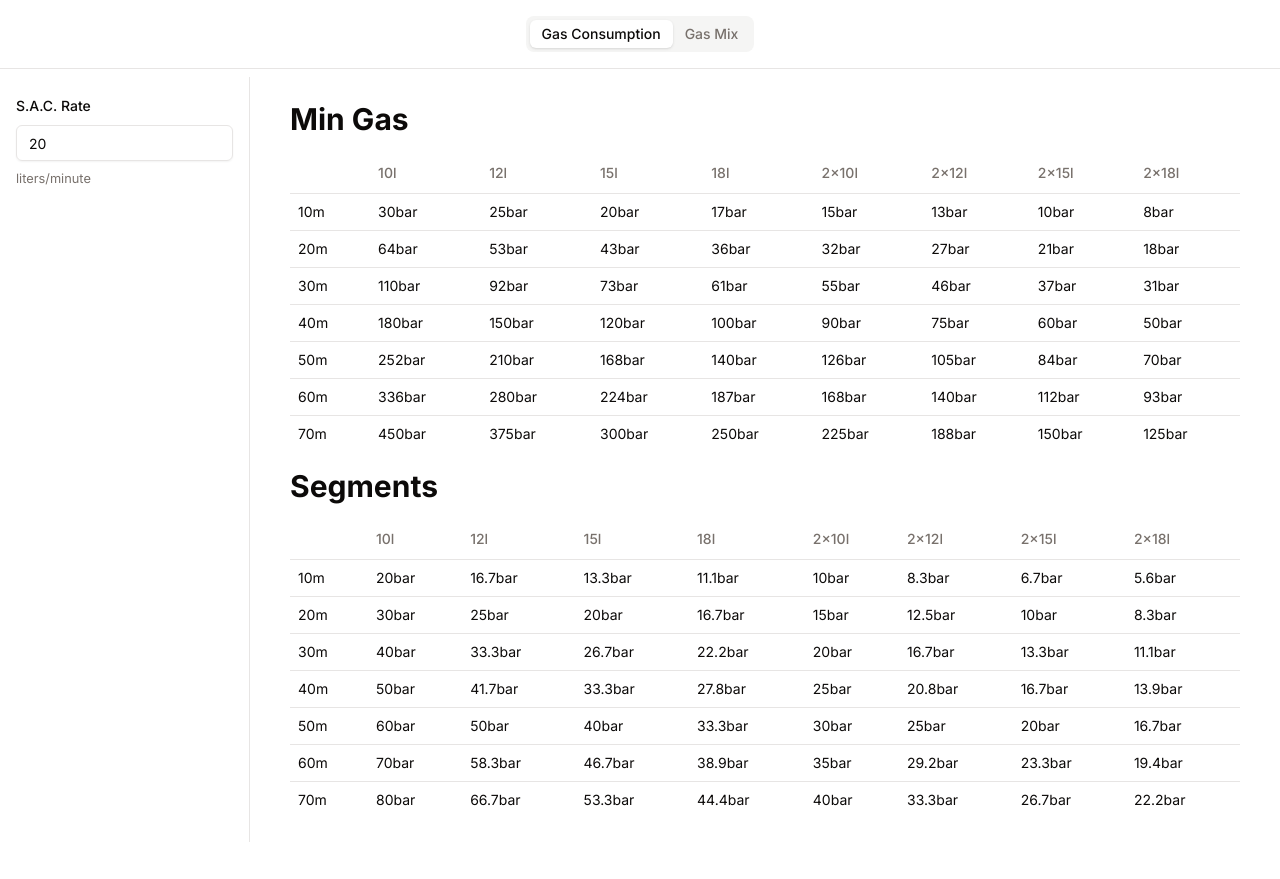
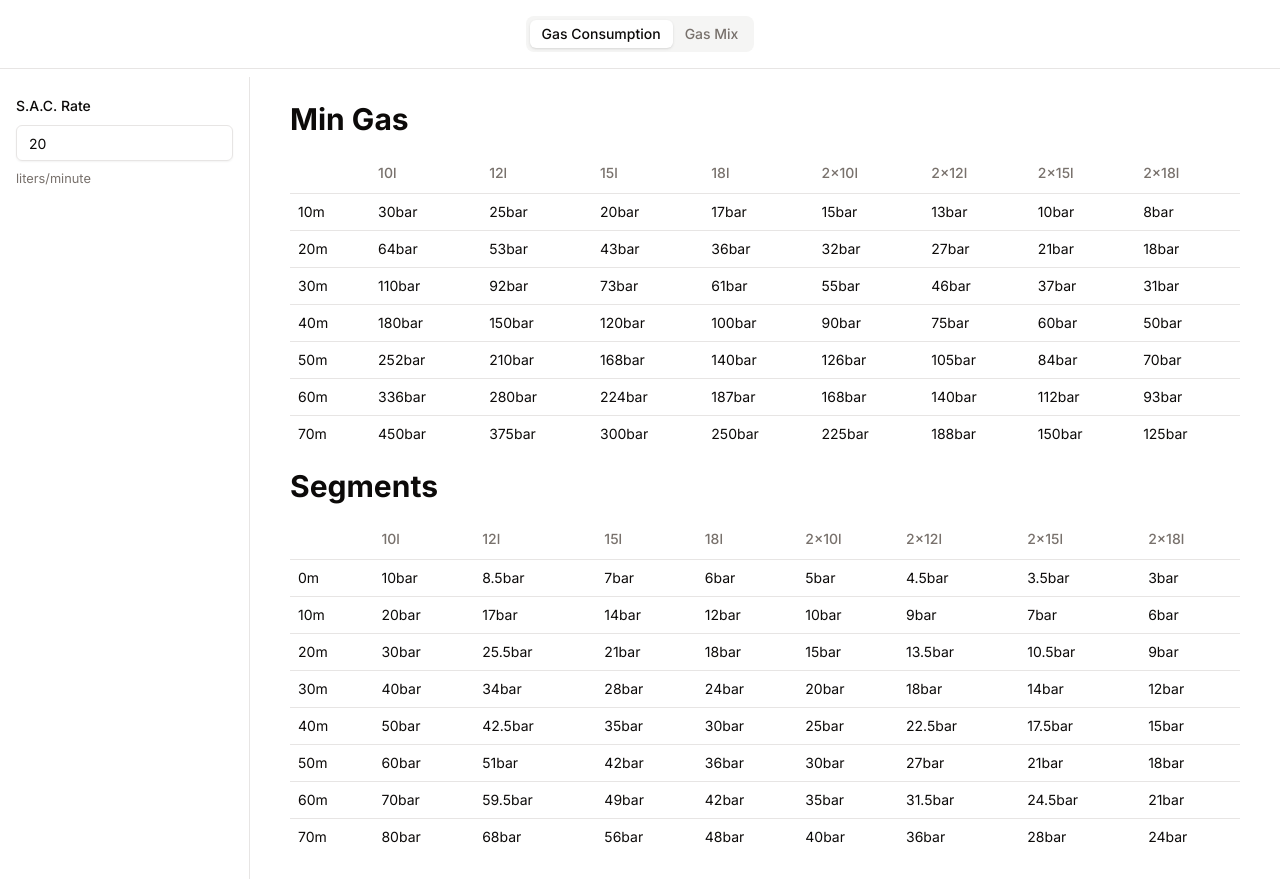
Before and after one commit to d-asensio/petecrack, a Next.js app: page / in a window 1280 px wide. Before the commit the page ends 842 px from the top, so only its background shows below. Built offline with nearby package versions, Linux system fonts and the light colour scheme.

Commit message:
refactor

```diff
--- a/package.json
+++ b/package.json
@@ -17,6 +17,7 @@
     "@radix-ui/react-slot": "^1.0.2",
     "@radix-ui/react-tabs": "^1.0.4",
     "@radix-ui/react-toast": "^1.1.4",
+    "@radix-ui/react-tooltip": "^1.0.7",
     "@types/node": "20.5.0",
     "@types/react": "18.2.20",
     "@types/react-dom": "18.2.7",
@@ -27,6 +28,7 @@
     "eslint-config-next": "13.4.16",
     "next": "13.4.16",
     "postcss": "8.4.28",
+    "ramda": "^0.29.1",
     "react": "18.2.0",
     "react-dom": "18.2.0",
     "react-hook-form": "^7.45.4",
@@ -35,5 +37,8 @@
     "tailwindcss-animate": "^1.0.6",
     "typescript": "5.1.6",
     "zod": "^3.22.1"
+  },
+  "devDependencies": {
+    "@types/ramda": "^0.29.9"
   }
 }
--- a/src/app/layout.tsx
+++ b/src/app/layout.tsx
@@ -2,6 +2,7 @@ import './globals.css'
 import type { Metadata } from 'next'
 import { Inter } from 'next/font/google'
 import {Toaster} from "@/components/ui/toaster";
+import {TooltipProvider} from "@/components/ui/tooltip";
 
 const inter = Inter({ subsets: ['latin'] })
 
@@ -18,7 +19,9 @@ export default function RootLayout({
   return (
     <html lang="en">
       <body className={inter.className}>
-        {children}
+        <TooltipProvider>
+          {children}
+        </TooltipProvider>
         <Toaster />
       </body>
     </html>
--- a/src/app/segments-table.tsx
+++ b/src/app/segments-table.tsx
@@ -1,4 +1,11 @@
 import * as React from "react";
+import { pipe, partial } from "ramda"
+import {
+  Tooltip,
+  TooltipContent,
+  TooltipProvider,
+  TooltipTrigger,
+} from "@/components/ui/tooltip"
 
 import {
   Table,
@@ -9,12 +16,32 @@ import {
   TableRow,
 } from "@/components/ui/table"
 
-function segmentFormula ({ depth, sacRate, cylinderVolume }: { depth: number, sacRate: number, cylinderVolume: number }) {
+function roundToPrecision(precision: number, num: number) {
+  const factor = Math.pow(10, precision);
+  return Math.round(num * factor) / factor;
+}
+
+function roundToHalf(num: number) {
+  return Math.ceil(num * 2) / 2;
+}
+
+function calculateGasConsumptionSegment ({ depth, sacRate, cylinderVolume }: { depth: number, sacRate: number, cylinderVolume: number }) {
+  const segmentMinutes = 5
   const Pamb = depth/10 + 1
-  const CatDepth = sacRate/cylinderVolume*Pamb*5
 
-  return Math.round((CatDepth + Number.EPSILON) * 10) / 10
+  return sacRate / cylinderVolume * Pamb * segmentMinutes
 }
+
+const calculateRoundedSegments = pipe(
+  calculateGasConsumptionSegment,
+  partial(roundToPrecision, [2])
+)
+
+
+const calculateHumanizedRoundedSegments = pipe(
+  calculateGasConsumptionSegment,
+  roundToHalf
+)
 
 interface SegmentsTable {
   sacRate: number
@@ -36,12 +63,32 @@ export function SegmentsTable({ cylinders, sacRate }: SegmentsTable) {
         </TableRow>
       </TableHeader>
       <TableBody>
-        {[10, 20, 30, 40, 50, 60, 70].map(depth => (
+        {[0, 10, 20, 30, 40, 50, 60, 70].map(depth => (
           <TableRow key={depth}>
             <TableCell>{depth}m</TableCell>
             {cylinders.map(({volume}) => (
               <TableCell key={volume} >
-                {segmentFormula({depth, sacRate, cylinderVolume: volume})}bar
+                <TooltipProvider>
+                  <Tooltip>
+                    <TooltipTrigger>
+                      {calculateHumanizedRoundedSegments({
+                        depth: 0,
+                        sacRate,
+                        cylinderVolume: volume
+                      }) * ((depth/10) + 1)}bar
+                    </TooltipTrigger>
+                    <TooltipContent>
+                      Exact value:
+                      <span className="font-bold">
+                        {calculateRoundedSegments({
+                          depth,
+                          sacRate,
+                          cylinderVolume: volume
+                        })}bar
+                      </span>
+                    </TooltipContent>
+                  </Tooltip>
+                </TooltipProvider>
               </TableCell>
             ))}
           </TableRow>
--- /dev/null
+++ b/src/components/ui/tooltip.tsx
@@ -0,0 +1,30 @@
+"use client"
+
+import * as React from "react"
+import * as TooltipPrimitive from "@radix-ui/react-tooltip"
+
+import { cn } from "@/lib/utils"
+
+const TooltipProvider = TooltipPrimitive.Provider
+
+const Tooltip = TooltipPrimitive.Root
+
+const TooltipTrigger = TooltipPrimitive.Trigger
+
+const TooltipContent = React.forwardRef<
+  React.ElementRef<typeof TooltipPrimitive.Content>,
+  React.ComponentPropsWithoutRef<typeof TooltipPrimitive.Content>
+>(({ className, sideOffset = 4, ...props }, ref) => (
+  <TooltipPrimitive.Content
+    ref={ref}
+    sideOffset={sideOffset}
+    className={cn(
+      "z-50 overflow-hidden rounded-md bg-primary px-3 py-1.5 text-xs text-primary-foreground animate-in fade-in-0 zoom-in-95 data-[state=closed]:animate-out data-[state=closed]:fade-out-0 data-[state=closed]:zoom-out-95 data-[side=bottom]:slide-in-from-top-2 data-[side=left]:slide-in-from-right-2 data-[side=right]:slide-in-from-left-2 data-[side=top]:slide-in-from-bottom-2",
+      className
+    )}
+    {...props}
+  />
+))
+TooltipContent.displayName = TooltipPrimitive.Content.displayName
+
+export { Tooltip, TooltipTrigger, TooltipContent, TooltipProvider }
--- a/src/lib/dive-formulas.ts
+++ b/src/lib/dive-formulas.ts
@@ -52,3 +52,39 @@ export const idealGasMixForDepth = (depth: number) => {
 
   return `${Math.round(fracHe * 100)}% He - ${Math.round(fracN2 * 100)}% N2 - ${Math.round(fracO2 * 100)}% O2 (${fracO2 >= .18 ? 'normoxic' : 'hipoxic'})`
 }
+
+interface GasMix {
+  percent: number
+  fraction: {
+    He: number
+    N2: number
+    O2: number
+  }
+}
+
+export const calculateMix = (gasA: GasMix, gasB: GasMix): GasMix => ({
+  percent: gasA.percent + gasB.percent,
+  fraction: {
+    He: Math.round((gasA.fraction.He*gasA.percent + gasB.fraction.He*gasB.percent) / (gasA.percent + gasB.percent) * 100),
+    N2: Math.round((gasA.fraction.N2*gasA.percent + gasB.fraction.N2*gasB.percent) / (gasA.percent + gasB.percent) * 100),
+    O2: Math.round((gasA.fraction.O2*gasA.percent + gasB.fraction.O2*gasB.percent) / (gasA.percent + gasB.percent) * 100)
+  }
+})
+
+const mixes: GasMix[] = [.35, .45, .55, .65].map(percent =>
+  calculateMix(
+    {
+      percent,
+      fraction: {He: 1, O2: 0, N2: 0}
+    },
+    {
+      percent: 1 - percent,
+      fraction: {He: 0, O2: 0.32, N2: 1 - 0.32}
+    }
+  )
+)
+
+mixes.forEach(mix => {
+  console.table(mix.fraction)
+  console.log('MOD:', maximumOperatingDepth({ fO2: mix.fraction.O2/100 }))
+})
```
Also changed, not shown: 1 other file (tests, documents, lock files or other folders).
